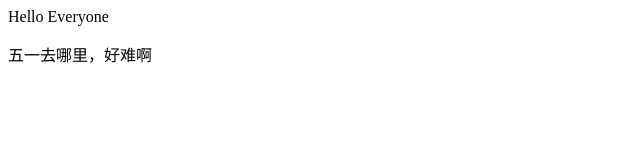
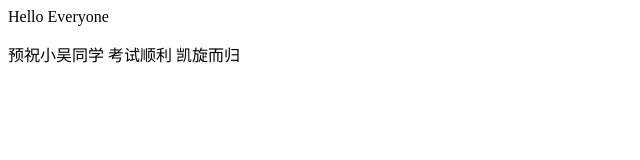
Before and after one commit to xingfengf21/xingfengf21.github.io, a plain HTML site: page index.html in a window 1280 px wide. Shown: the whole page, without its empty margins (0-640 px from the left). Drawn offline with Linux system fonts and the light colour scheme.

Commit message:
Update index.html

```diff
--- a/index.html
+++ b/index.html
@@ -1,6 +1,5 @@
 <p>Hello Everyone</p>
 <p></p>
-<p>五一去哪里，好难啊</p>
-<a href="https://superfastpython.com/">
+<p>预祝小吴同学 考试顺利 凯旋而归</p>
 <ul>
 </ul>
```
